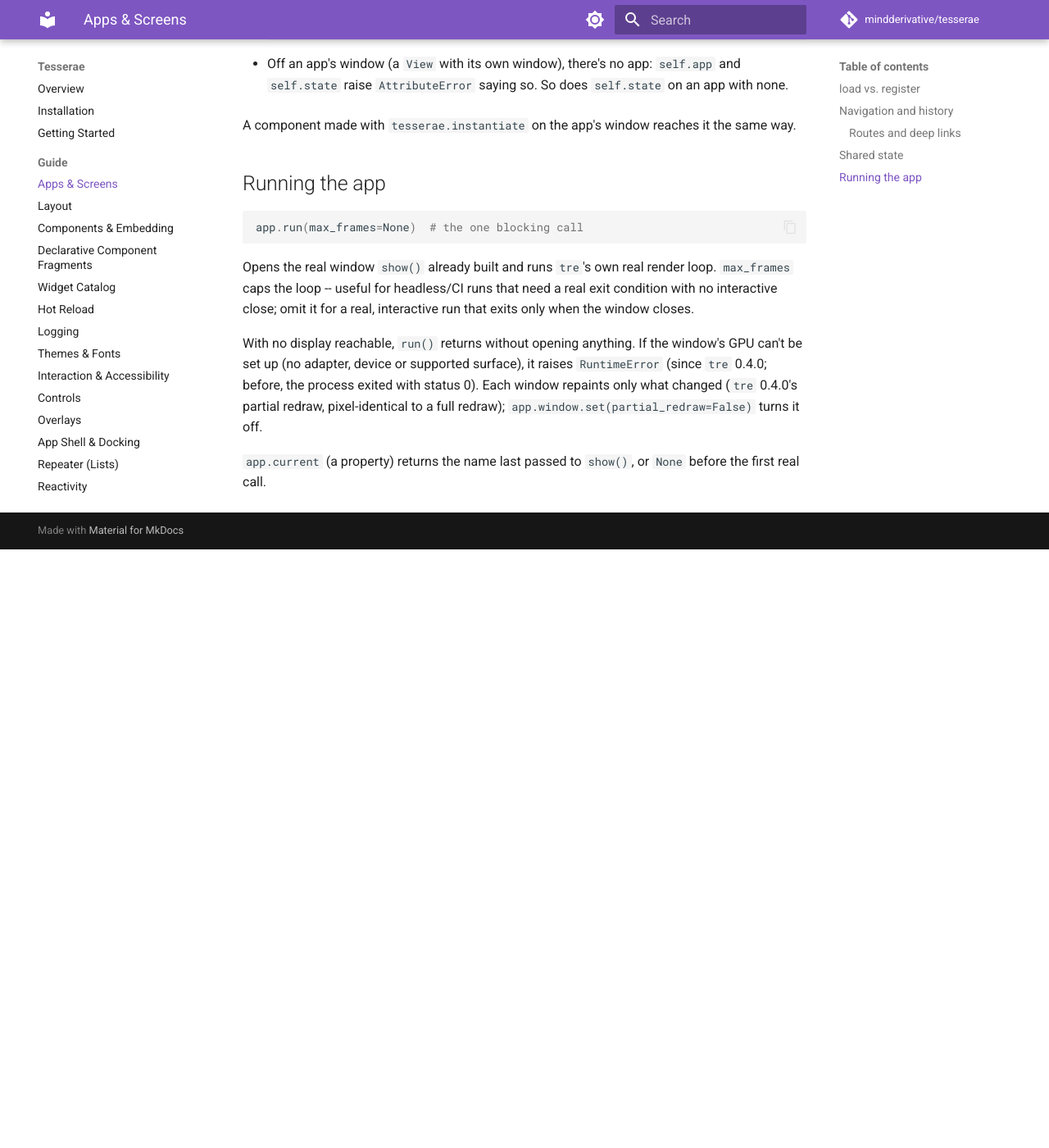
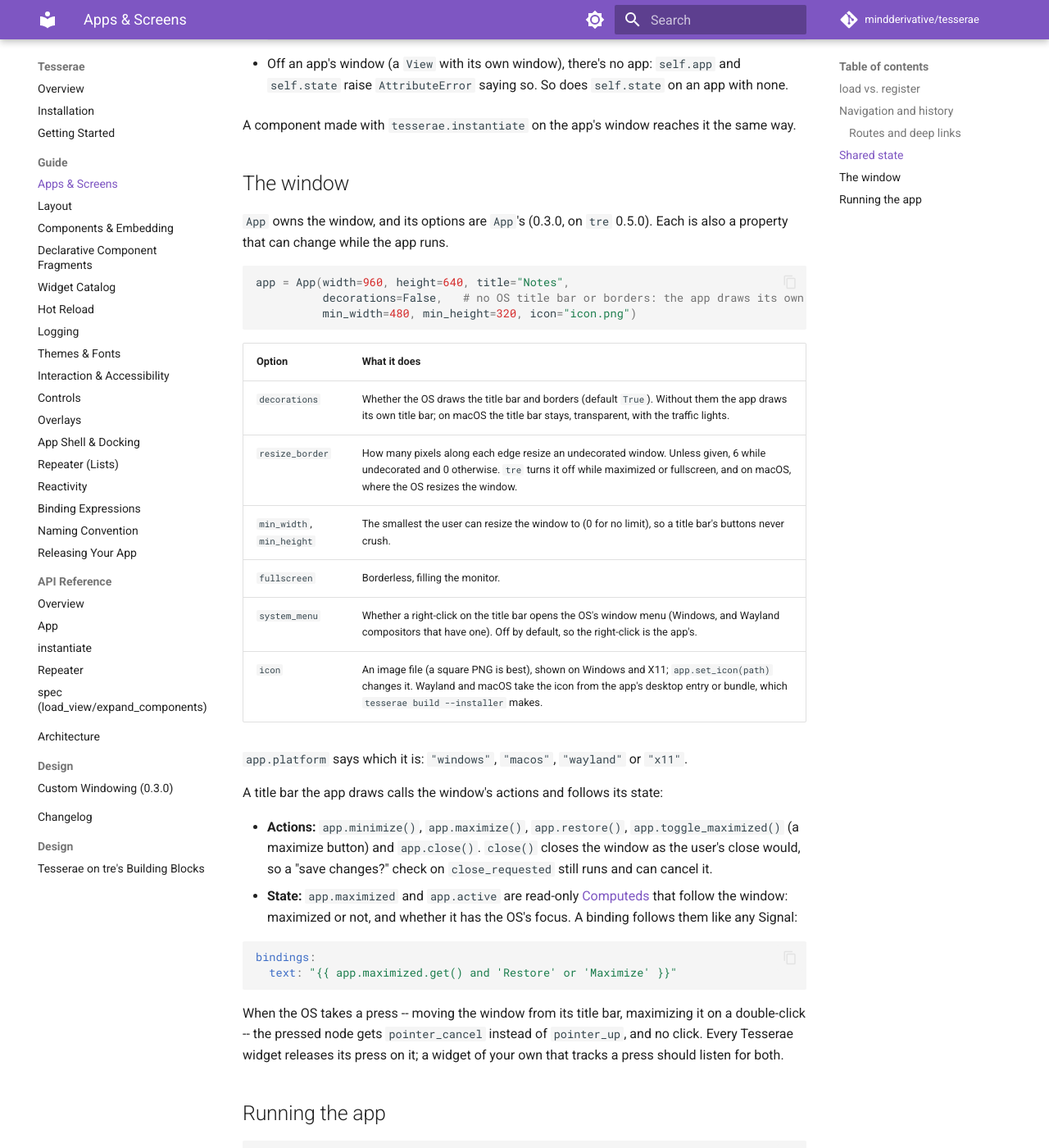
Before and after one commit to mindderivative/tesserae, an MkDocs documentation site: the page built from docs/guide/apps-and-screens.md, in a window 1280 px wide and 1400 px high, scrolled down 3355 px. Shown: the whole window at 82% size. Built offline with MkDocs 1.6.1 and Material for MkDocs 9.7.7, drawn with Linux system fonts in a browser that asks for light colours; comment, search, counter and statistics services are not loaded; before the commit the page ends 4025 px from its top, so only the background shows below that.

Commit message:
0.3.0 M2 Phase 4: the window in the Apps & Screens guide (#48)
A "The window" section: App's window options (decorations,
resize_border, min_width/min_height, fullscreen, system_menu, icon) and
platform; the actions; app.maximized and app.active for bindings; and
pointer_cancel for widgets that track a press. The changelog's 0.3.0
section lists them.

Co-Authored-By: Claude Opus 5.5 <noreply@anthropic.com>

````diff
--- a/docs/guide/apps-and-screens.md
+++ b/docs/guide/apps-and-screens.md
@@ -174,6 +174,51 @@ class SettingsViewModel(ViewModel):
 A component made with `tesserae.instantiate` on the app's window reaches
 it the same way.
 
+## The window
+
+`App` owns the window, and its options are `App`'s (0.3.0, on `tre`
+0.5.0). Each is also a property that can change while the app runs.
+
+```python
+app = App(width=960, height=640, title="Notes",
+          decorations=False,   # no OS title bar or borders: the app draws its own
+          min_width=480, min_height=320, icon="icon.png")
+```
+
+| Option | What it does |
+|---|---|
+| `decorations` | Whether the OS draws the title bar and borders (default `True`). Without them the app draws its own title bar; on macOS the title bar stays, transparent, with the traffic lights. |
+| `resize_border` | How many pixels along each edge resize an undecorated window. Unless given, 6 while undecorated and 0 otherwise. `tre` turns it off while maximized or fullscreen, and on macOS, where the OS resizes the window. |
+| `min_width`, `min_height` | The smallest the user can resize the window to (0 for no limit), so a title bar's buttons never crush. |
+| `fullscreen` | Borderless, filling the monitor. |
+| `system_menu` | Whether a right-click on the title bar opens the OS's window menu (Windows, and Wayland compositors that have one). Off by default, so the right-click is the app's. |
+| `icon` | An image file (a square PNG is best), shown on Windows and X11; `app.set_icon(path)` changes it. Wayland and macOS take the icon from the app's desktop entry or bundle, which `tesserae build --installer` makes. |
+
+`app.platform` says which it is: `"windows"`, `"macos"`, `"wayland"` or
+`"x11"`.
+
+A title bar the app draws calls the window's actions and follows its
+state:
+
+- **Actions:** `app.minimize()`, `app.maximize()`, `app.restore()`,
+  `app.toggle_maximized()` (a maximize button) and `app.close()`. `close()`
+  closes the window as the user's close would, so a "save changes?" check
+  on `close_requested` still runs and can cancel it.
+- **State:** `app.maximized` and `app.active` are read-only
+  [Computeds](reactivity.md) that follow the window: maximized or not, and
+  whether it has the OS's focus. A binding follows them like any Signal:
+
+  ```yaml
+  bindings:
+    text: "{{ app.maximized.get() and 'Restore' or 'Maximize' }}"
+  ```
+
+When the OS takes a press -- moving the window from its title bar,
+maximizing it on a double-click -- the pressed node gets
+`pointer_cancel` instead of `pointer_up`, and no click. Every Tesserae
+widget releases its press on it; a widget of your own that tracks a
+press should listen for both.
+
 ## Running the app
 
 ```python
````
Also changed, not shown: docs/changelog.md (+17 -0 lines).
